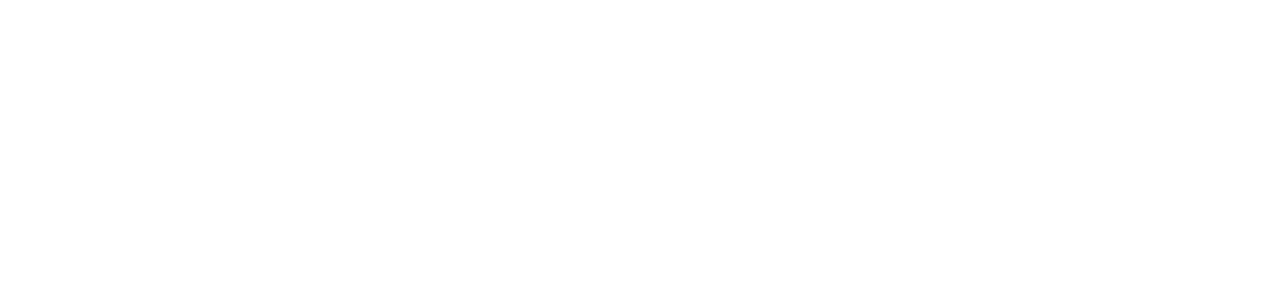
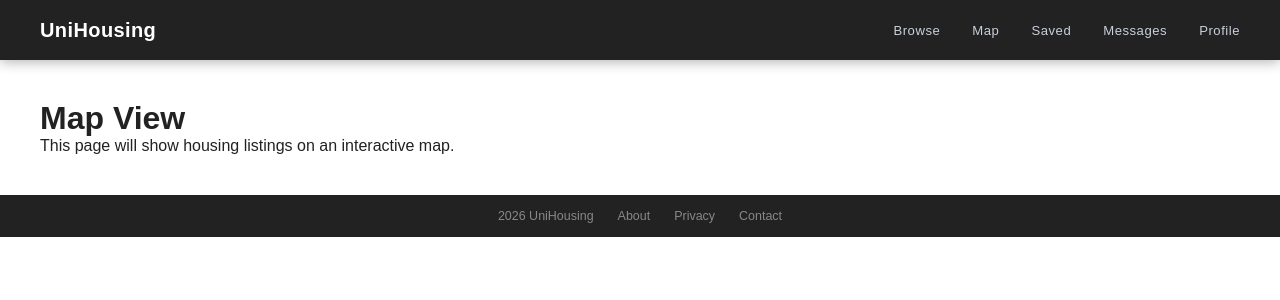
Before and after one commit to vmrenter-code/housing-website, a React (Create React App) app: page /map in a window 1280 px wide. Before the commit this address had no page. Shown: the top 300 px of the page. Built offline with nearby package versions, Linux system fonts and the light colour scheme.

Commit message:
add mapview page

```diff
--- a/src/App.js
+++ b/src/App.js
@@ -2,6 +2,7 @@
 import { Routes, Route } from 'react-router-dom';
 import LandingPage from './pages/LandingPage';
 import SearchResults from './pages/SearchResults';
+import MapView from './pages/MapView';
 import './App.css';
 
 function App() {
@@ -9,6 +10,7 @@
     <Routes>
       <Route path="/" element={<LandingPage />} />
       <Route path="/search" element={<SearchResults />} />
+      <Route path="/map" element={<MapView />} />
     </Routes>
   );
 }
--- a/src/pages/MapVIew.js
+++ b/src/pages/MapVIew.js
@@ -1,3 +1,16 @@
+import React from 'react';
+import Navbar from '../components/Navbar';
+import Footer from '../components/Footer';
+
 export default function MapView() {
-  return <h1>Map View</h1>;
+  return (
+    <div>
+      <Navbar />
+      <main style={{ padding: '40px' }}>
+        <h1>Map View</h1>
+        <p>This page will show housing listings on an interactive map.</p>
+      </main>
+      <Footer />
+    </div>
+  );
 }
```
